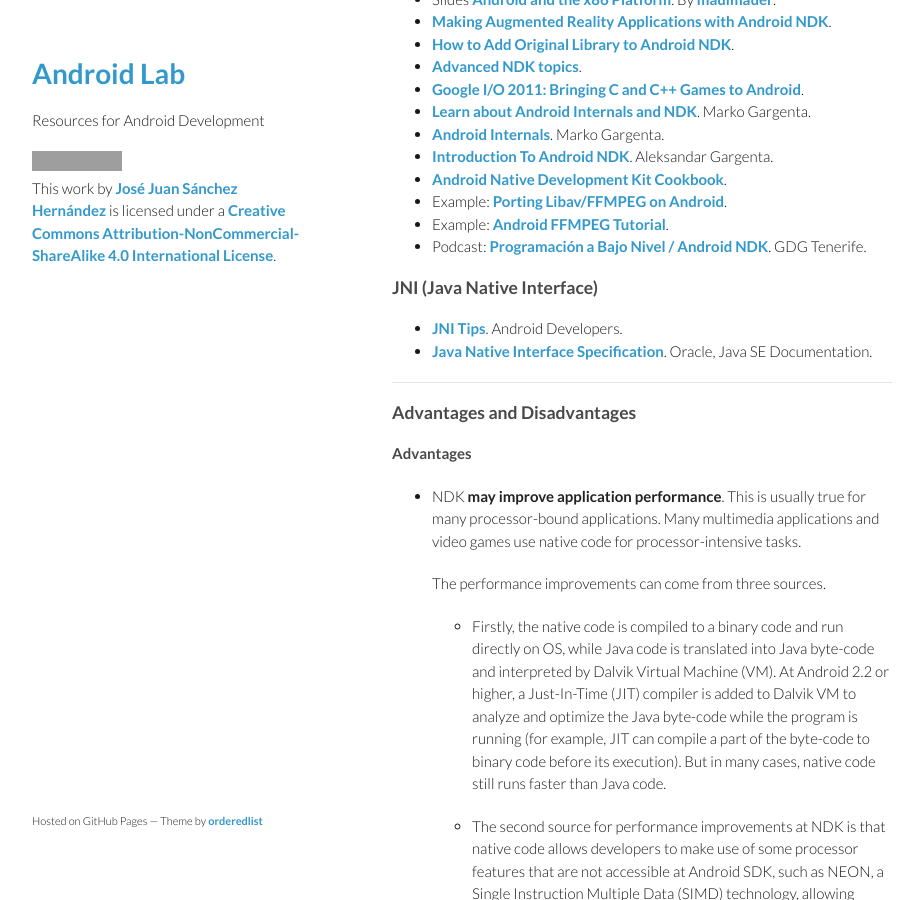
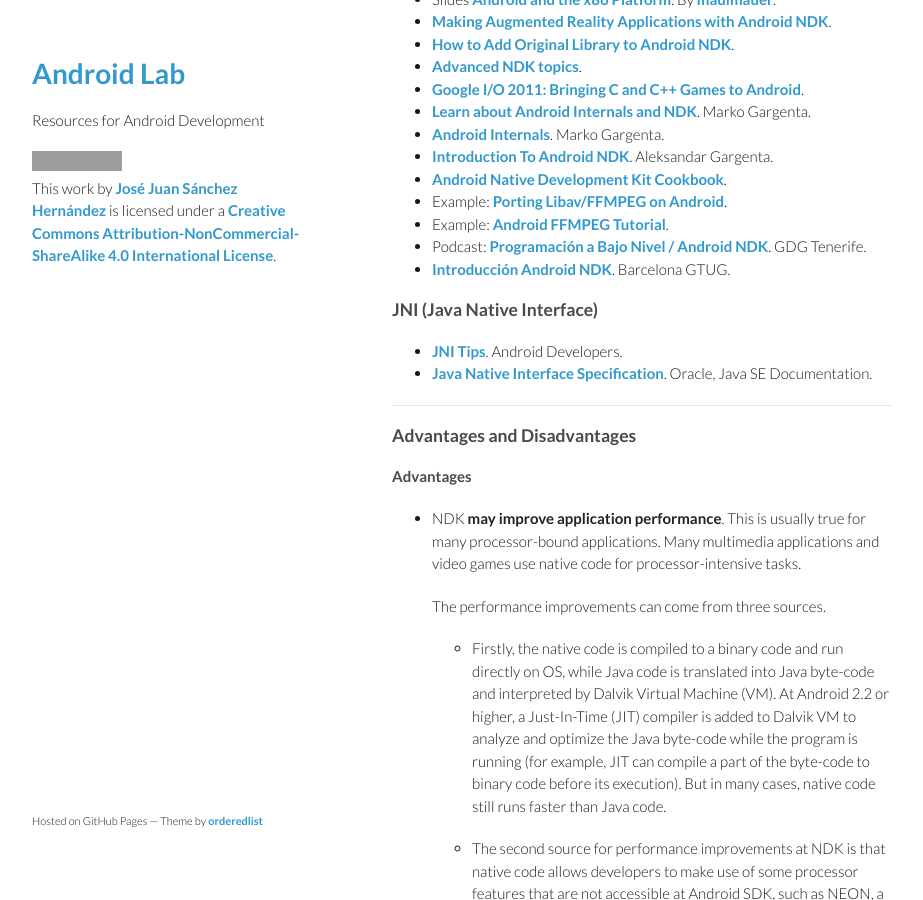
Before and after one commit to josejuansanchez/josejuansanchez.github.io, a Jekyll site: the page built from androidlab/ndk.md, in a window 1280 px wide and 900 px high, scrolled down 402 px. Shown: the whole window, without its empty margins (178-1101 px from the left). Built offline with Jekyll 4.4.1, drawn with Linux system fonts in a browser that asks for light colours; grey boxes are pictures that could not be loaded.

Commit message:
Update ndk.md

```diff
--- a/androidlab/ndk.md
+++ b/androidlab/ndk.md
@@ -26,6 +26,7 @@ title: Android Lab
 * Example: [Porting Libav/FFMPEG on Android](http://libavandroid.wordpress.com/2013/12/31/porting-libavffmpeg-android/).
 * Example: [Android FFMPEG Tutorial](https://github.com/roman10/android-ffmpeg-tutorial).
 * Podcast: [Programación a Bajo Nivel / Android NDK](https://plus.google.com/114098393732890092873/posts/LNQx5WWvXra). GDG Tenerife.
+* [Introducción Android NDK](http://www.slideshare.net/barcelonagtug/introduccin-android-ndk-7413380). Barcelona GTUG.
 
 ### JNI (Java Native Interface)
 
```
